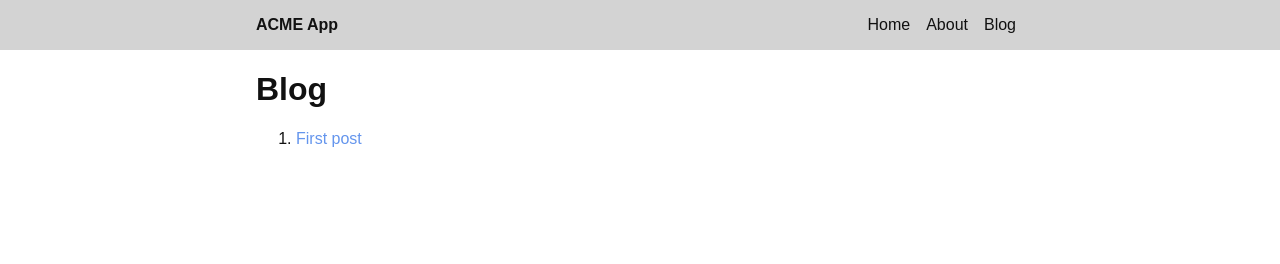
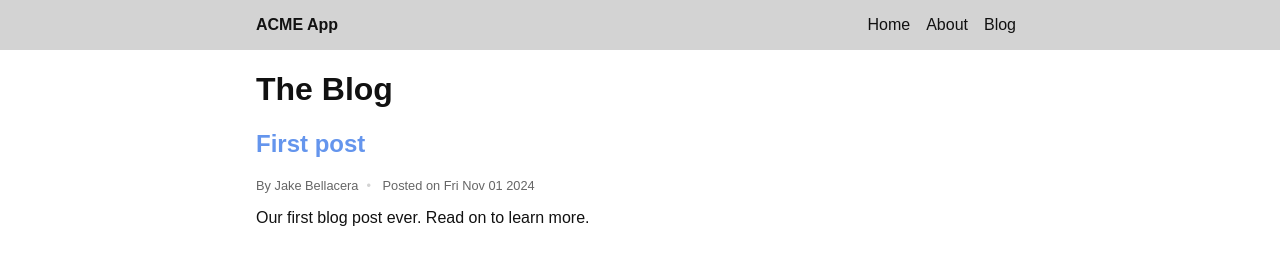
Before and after one commit to jakebellacera/db-site-framework-test, an Astro site in the folder examples/astro/: page /blog in a window 1280 px wide. Built offline with nearby package versions, Linux system fonts and the light colour scheme; Astro itself is replaced by a stand-in of ours.

```diff
--- /dev/null
+++ b/examples/astro/src/components/BlogPost.astro
@@ -0,0 +1,40 @@
+---
+interface Props {
+  title: string;
+  author: string;
+  postDate: Date;
+  description: string;
+  url: string | undefined;
+}
+const { title, author, postDate, description, url } = Astro.props;
+---
+
+<div class="blog-post">
+  <h2>
+    <a href={url}>{title}</a>
+  </h2>
+  <div class="meta">
+    <div class="meta-item">By {author}</div>
+    <div class="meta-item">
+      <time datetime={postDate.toISOString()}>
+        Posted on {postDate.toDateString()}
+      </time>
+    </div>
+  </div>
+  <p>{description}</p>
+</div>
+<style>
+  .meta {
+    --spacing: 0.5rem;
+    display: flex;
+    gap: var(--spacing);
+    font-size: var(--font-size-sm);
+    color: var(--color-muted);
+  }
+  .meta-item + .meta-item:before {
+    display: inline-block;
+    content: "•";
+    color: var(--color-accent);
+    margin-right: var(--spacing);
+  }
+</style>
--- a/examples/astro/src/layouts/BaseLayout.astro
+++ b/examples/astro/src/layouts/BaseLayout.astro
@@ -36,7 +36,10 @@
   :root {
     --color-base: #111;
     --color-primary: cornflowerblue;
+    --color-muted: #666;
     --color-accent: #d3d3d3;
+    --font-size-sm: 0.8rem;
+    --font-size-md: 1rem;
   }
   body {
     margin: 0;
--- a/examples/astro/src/layouts/BlogLayout.astro
+++ b/examples/astro/src/layouts/BlogLayout.astro
@@ -23,9 +23,9 @@
         By {frontmatter.author}
       </div>
       <div class="meta-item">
-        <time datetime={pubDate.toISOString()}
-          >Posted on {pubDate.toDateString()}</time
-        >
+        <time datetime={pubDate.toISOString()}>
+          Posted on {pubDate.toDateString()}
+        </time>
       </div>
     </div>
   </header>
@@ -39,6 +39,8 @@
     --spacing: 0.5rem;
     display: flex;
     gap: var(--spacing);
+    font-size: var(--font-size-sm);
+    color: var(--color-muted);
   }
   .meta-item + .meta-item:before {
     display: inline-block;
--- a/examples/astro/src/pages/blog.astro
+++ b/examples/astro/src/pages/blog.astro
@@ -1,26 +1,38 @@
 ---
 import BaseLayout from "../layouts/BaseLayout.astro";
+import BlogPost from "../components/BlogPost.astro";
+import type { BlogPostFrontmatter } from "../postTypes";
 
-const posts = [
-  {
-    title: "First post",
-    href: "/blog/2024-11-01-first-post",
-  },
-];
+const allPosts = await Astro.glob<BlogPostFrontmatter>("./blog/*.md");
 ---
 
 <BaseLayout
-  title="Blog"
+  title="The Blog"
   description="The official blog for the ACME App. We post about product updates, customer stories, deep dives and more."
 >
-  <h1>Blog</h1>
-  <ol>
-    {
-      posts.map((post) => (
-        <li>
-          <a href={post.href}>{post.title}</a>
-        </li>
-      ))
-    }
-  </ol>
+  <h1>The Blog</h1>
+  {
+    allPosts.map((post) => {
+      const { url, frontmatter } = post;
+      const { title, author, pubDate, description } = frontmatter;
+      const postDate = new Date(Date.parse(pubDate));
+
+      return (
+        <BlogPost
+          title={title}
+          url={url}
+          author={author}
+          postDate={postDate}
+          description={description}
+        />
+      );
+    })
+  }
 </BaseLayout>
+<style>
+  .blog-post + .blog-post {
+    margin-top: 2rem;
+    border-top: 1px solid var(--color-accent);
+    padding-top: 2rem;
+  }
+</style>
--- /dev/null
+++ b/examples/astro/src/postTypes.ts
@@ -0,0 +1,7 @@
+export interface BlogPostFrontmatter {
+  title: string;
+  author: string;
+  pubDate: string;
+  description: string;
+  tags?: string[];
+}
```
Also changed, not shown: examples/astro/src/pages/blog/tags/[tag].astro (added, +83 -0 lines).
